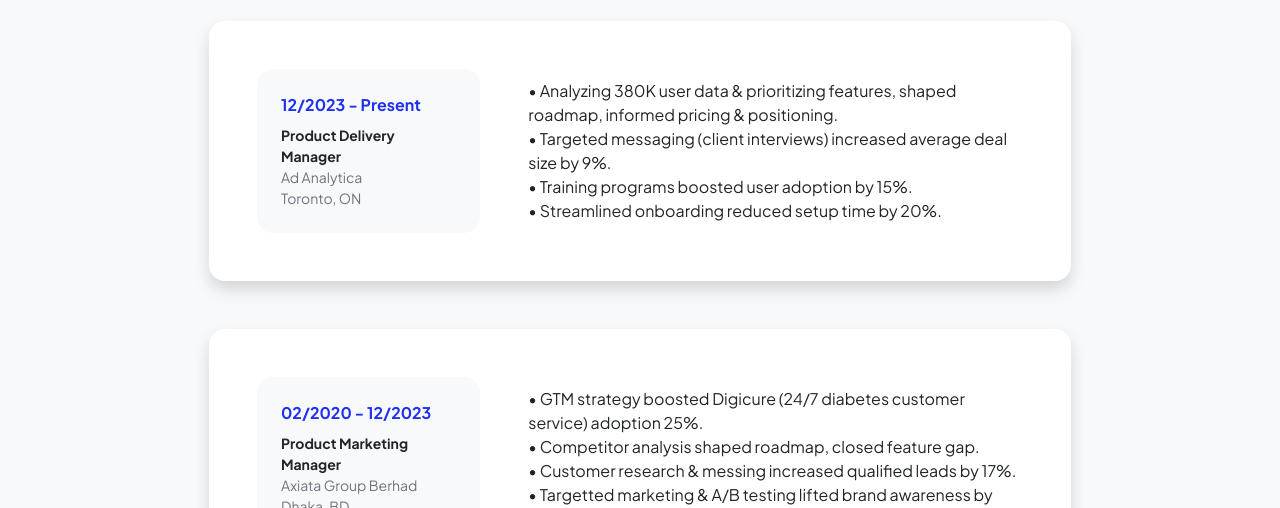
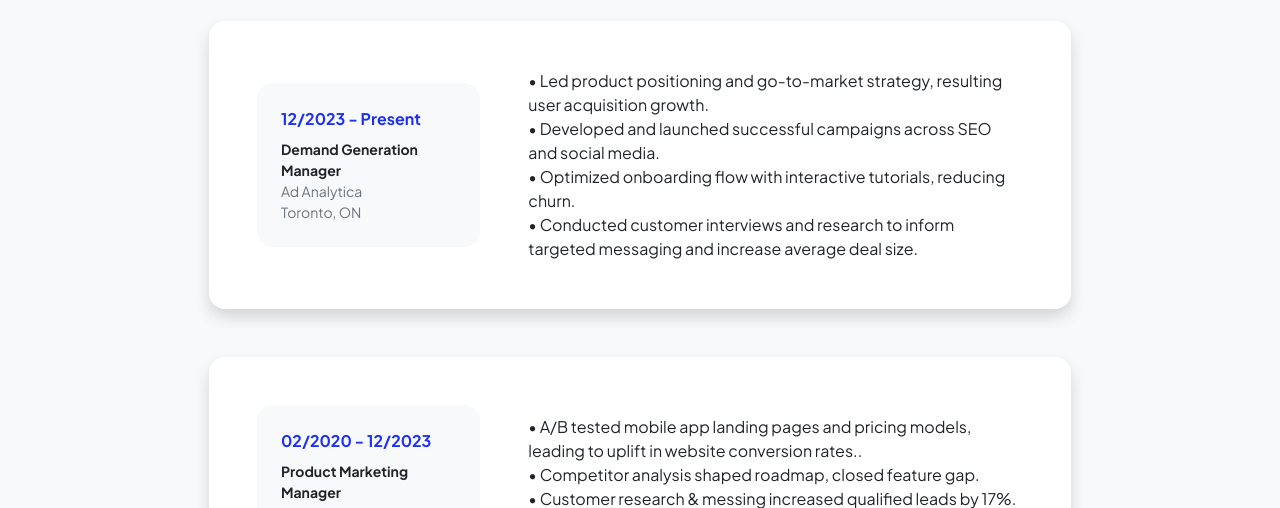
Before and after one commit to casperrr82/casperrichard.github.io, a plain HTML site: page resume.html in a window 1280 px wide. Shown: the part 287-795 px from the top of the page. Drawn offline with nearby package versions, Linux system fonts and the light colour scheme.

Commit message:
Update resume.html

```diff
--- a/resume.html
+++ b/resume.html
@@ -57,13 +57,13 @@
                                     <div class="col text-center text-lg-start mb-4 mb-lg-0">
                                       <div class="bg-light p-4 rounded-4">
                                         <div class="text-primary fw-bolder mb-2">12/2023 - Present</div>
-                                        <div class="small fw-bolder">Product Delivery Manager</div>
+                                        <div class="small fw-bolder">Demand Generation Manager</div>
                                         <div class="small text-muted">Ad Analytica</div>
                                         <div class="small text-muted">Toronto, ON</div>
                                       </div>
                                     </div>
                                     <div class="col-lg-8">
-                                      <ul class="list-unstyled mb-0">  <li>• Analyzing 380K user data & prioritizing features, shaped roadmap, informed pricing & positioning.</li>  <li>• Targeted messaging (client interviews) increased average deal size by 9%.</li>  <li>• Training programs boosted user adoption by 15%. </li>  <li>• Streamlined onboarding reduced setup time by 20%. </li>  </ul>
+                                      <ul class="list-unstyled mb-0">  <li>• Led product positioning and go-to-market strategy, resulting user acquisition growth.</li>  <li>• Developed and launched successful campaigns across SEO and social media.</li>  <li>• Optimized onboarding flow with interactive tutorials, reducing churn.</li>  <li>• Conducted customer interviews and research to inform targeted messaging and increase average deal size. </li>  </ul>
                                     </div>
                                   </div>
                                 </div>
@@ -81,7 +81,7 @@
                                       </div>
                                     </div>
                                     <div class="col-lg-8">
-                                      <ul class="list-unstyled mb-0">  <li>• GTM strategy boosted Digicure (24/7 diabetes customer service) adoption 25%.</li>  <li>• Competitor analysis shaped roadmap, closed feature gap.</li>  <li>• Customer research & messing increased qualified leads by 17%. </li>  <li>• Targetted marketing & A/B testing lifted brand awareness by 20%. </li>  </ul>
+                                      <ul class="list-unstyled mb-0">  <li>• A/B tested mobile app landing pages and pricing models, leading to uplift in website conversion rates..</li>  <li>• Competitor analysis shaped roadmap, closed feature gap.</li>  <li>• Customer research & messing increased qualified leads by 17%. </li>  <li>• Targetted marketing & A/B testing lifted brand awareness by 20%. </li>  </ul>
                                     </div>
                                   </div>
                                 </div>
```
